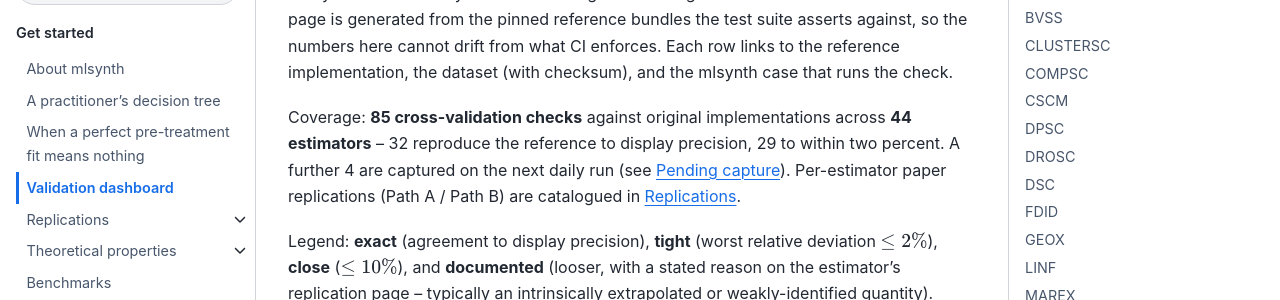
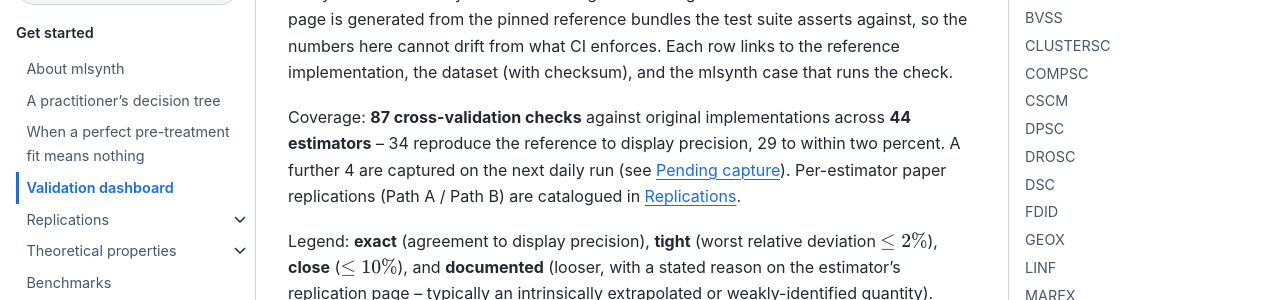
Before and after one commit to jgreathouse9/mlsynth, a Sphinx documentation site: the page built from docs/validation.rst, in a window 1280 px wide and 900 px high. Shown: the part 155-455 px from the top of the window. Built offline with Sphinx 7.4.7 and the Sphinx Book theme 1.1.4, drawn with Linux system fonts in a browser that asks for light colours; pages that are not in the unit, such as notebooks, are missing from menus; some of the changed text lies outside the part shown.

Commit message:
benchmarks: refresh validation dashboard [skip ci]

```diff
--- a/docs/validation.rst
+++ b/docs/validation.rst
@@ -9,8 +9,8 @@ test suite asserts against, so the numbers here cannot drift from what CI
 enforces. Each row links to the reference implementation, the dataset (with
 checksum), and the mlsynth case that runs the check.
 
-Coverage: **85 cross-validation checks** against original
-implementations across **44 estimators** -- 32 reproduce the reference to display precision, 29 to
+Coverage: **87 cross-validation checks** against original
+implementations across **44 estimators** -- 34 reproduce the reference to display precision, 29 to
 within two percent. A further 4 are captured on the next daily run (see `Pending capture`_). Per-estimator paper replications (Path A / Path B) are catalogued in :doc:`replications`.
 
 Legend: **exact** (agreement to display precision), **tight** (worst
```
Also changed, not shown: other parts of docs/validation.rst (+16 -4 lines), 2 other files.
